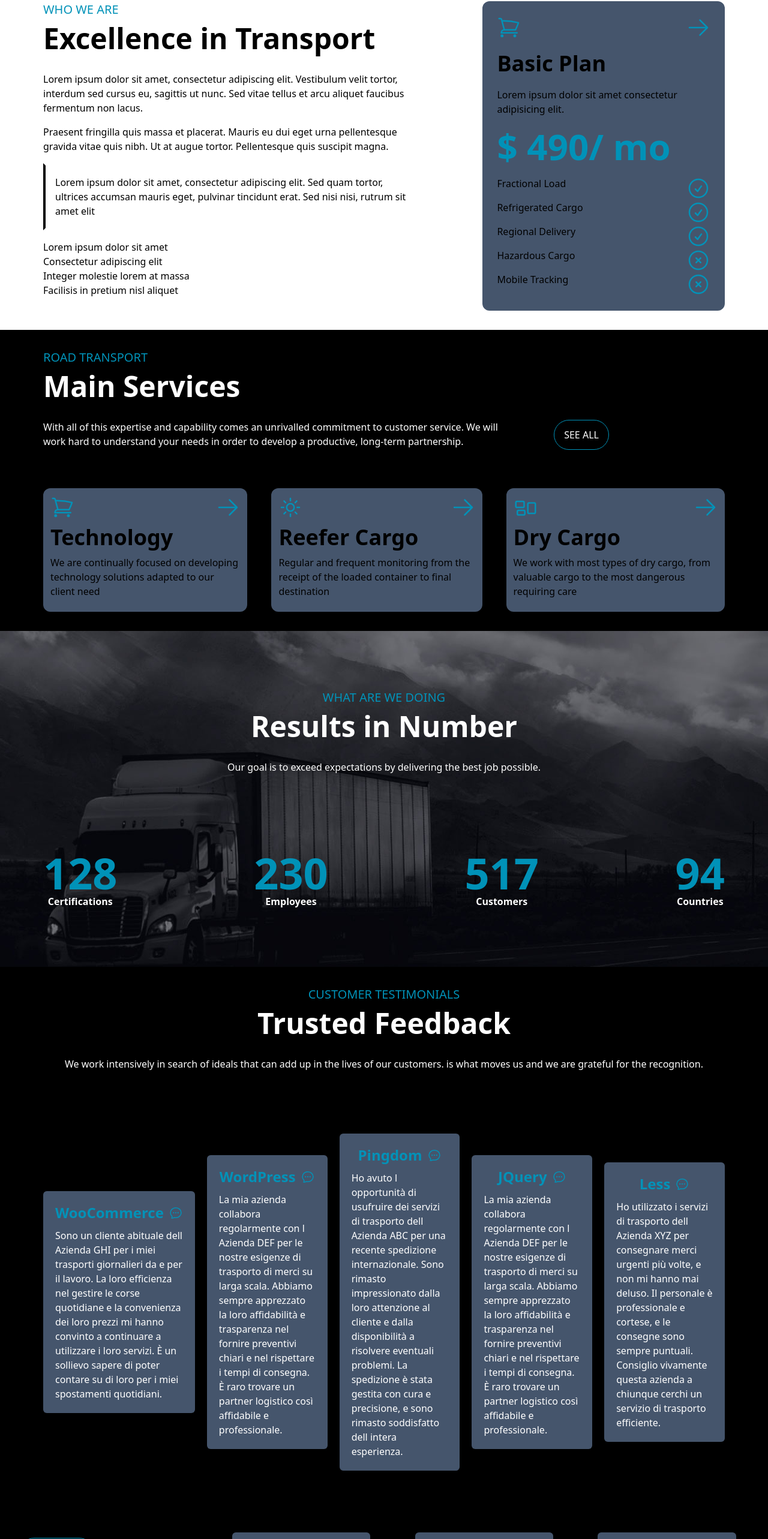
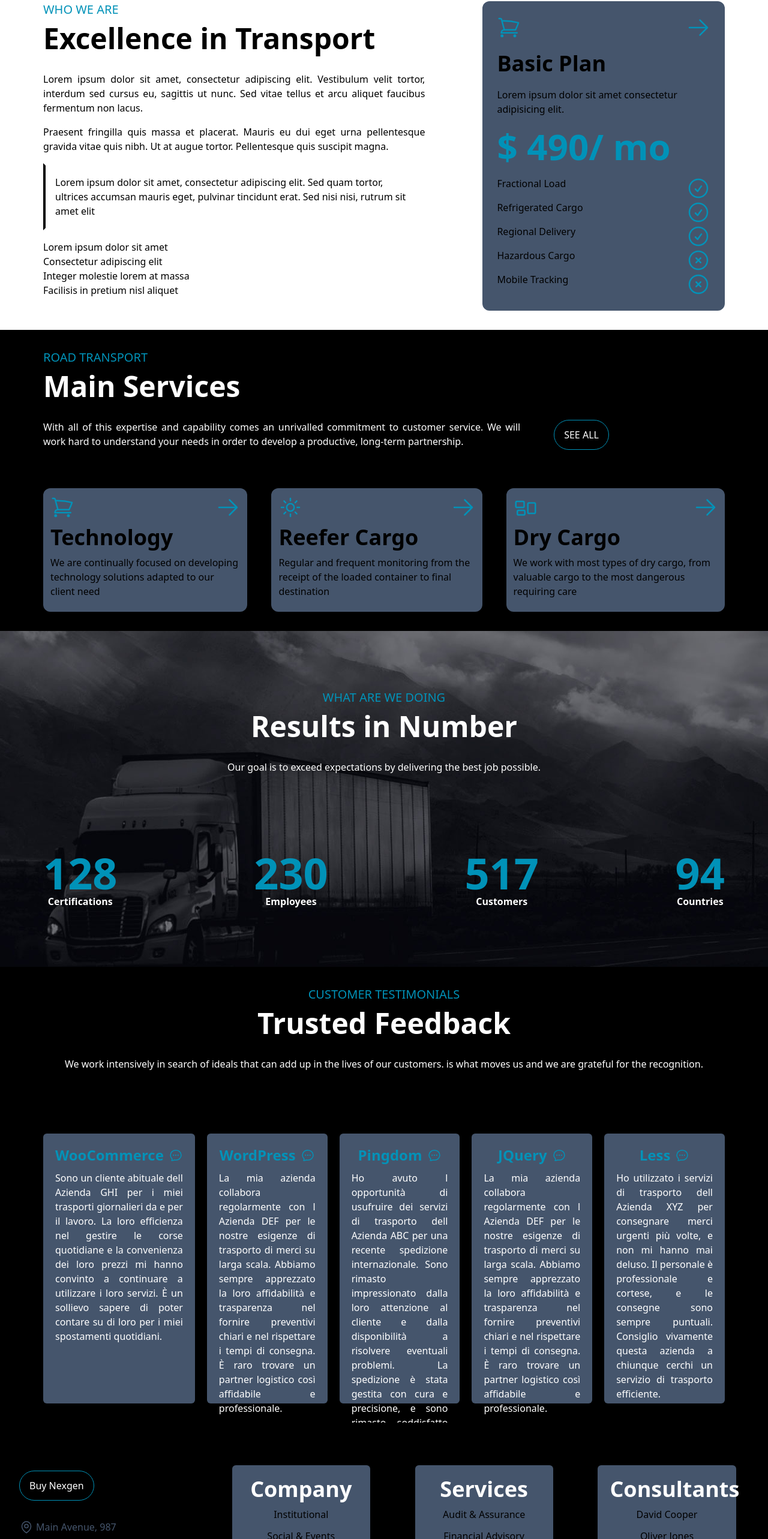
Before and after one commit to RykerWilder/logistic-site, a Vue app: page / in a window 1280 px wide. Shown: the part 820-3386 px from the top of the page at 60% size. Built offline with nearby package versions, Linux system fonts and the light colour scheme.

Commit message:
style: text justify in paragraphs

```diff
--- a/src/components/Card/FeedbackCard.vue
+++ b/src/components/Card/FeedbackCard.vue
@@ -7,7 +7,7 @@ export default {
 </script>
 
 <template>
-    <div v-for="testimonial in feedback" class="bg-slate-600 rounded-md p-5 w-[450px]">
+    <div v-for="testimonial in feedback" class="bg-slate-600 rounded-md p-5 w-[450px] h-[450px]">
         <h2 class="text-cyan-600 font-extrabold text-2xl mb-2.5 flex gap-2 justify-center items-center">
             {{ testimonial.title }}
             <svg xmlns="http://www.w3.org/2000/svg" fill="none" viewBox="0 0 24 24" stroke-width="1.5"
@@ -16,6 +16,6 @@ export default {
                     d="M8.625 12a.375.375 0 1 1-.75 0 .375.375 0 0 1 .75 0Zm0 0H8.25m4.125 0a.375.375 0 1 1-.75 0 .375.375 0 0 1 .75 0Zm0 0H12m4.125 0a.375.375 0 1 1-.75 0 .375.375 0 0 1 .75 0Zm0 0h-.375M21 12c0 4.556-4.03 8.25-9 8.25a9.764 9.764 0 0 1-2.555-.337A5.972 5.972 0 0 1 5.41 20.97a5.969 5.969 0 0 1-.474-.065 4.48 4.48 0 0 0 .978-2.025c.09-.457-.133-.901-.467-1.226C3.93 16.178 3 14.189 3 12c0-4.556 4.03-8.25 9-8.25s9 3.694 9 8.25Z" />
             </svg>
         </h2>
-        <p>{{ testimonial.feedback }}</p>
+        <p class="text-justify">{{ testimonial.feedback }}</p>
     </div>
 </template>
--- a/src/components/RoadTransport.vue
+++ b/src/components/RoadTransport.vue
@@ -20,7 +20,7 @@ export default {
             <h5 class="text-cyan-600 text-xl mb-2.5">ROAD TRANSPORT</h5>
             <h2 class="text-5xl font-bold mb-8 text-white">Main Services</h2>
             <div class="flex gap-14">
-                <p class="text-white w-[70%]">With all of this expertise and capability comes an unrivalled commitment to customer service. We will
+                <p class="text-white w-[70%] text-justify">With all of this expertise and capability comes an unrivalled commitment to customer service. We will
                     work hard to understand your needs in order to develop a productive, long-term partnership.</p>
                 <button class="text-white border-1 transition border-cyan-600 rounded-full p-3 px-4 cursor-pointer hover:bg-cyan-600">SEE ALL</button>
             </div>
--- a/src/components/WhoWeAre.vue
+++ b/src/components/WhoWeAre.vue
@@ -6,10 +6,10 @@
             <div class="w-[60%] p-8">
                 <h5 class="text-cyan-600 text-xl mb-2.5">WHO WE ARE</h5>
                 <h2 class="text-5xl font-bold mb-8">Excellence in Transport</h2>
-                <p class="mb-4">Lorem ipsum dolor sit amet, consectetur adipiscing elit. Vestibulum velit tortor,
+                <p class="mb-4 text-justify">Lorem ipsum dolor sit amet, consectetur adipiscing elit. Vestibulum velit tortor,
                     interdum sed cursus eu, sagittis ut nunc. Sed vitae tellus et arcu aliquet faucibus fermentum non
                     lacus.</p>
-                <p class="mb-4">Praesent fringilla quis massa et placerat. Mauris eu dui eget urna pellentesque gravida
+                <p class="mb-4 text-justify">Praesent fringilla quis massa et placerat. Mauris eu dui eget urna pellentesque gravida
                     vitae quis nibh. Ut at augue tortor. Pellentesque quis suscipit magna.</p>
                 <p class="mb-4 p-4 border-4 border-transparent border-l-black">Lorem ipsum dolor sit amet, consectetur
                     adipiscing elit. Sed
```
